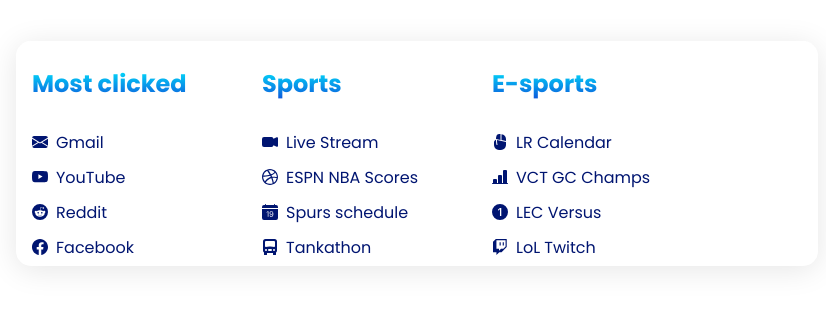
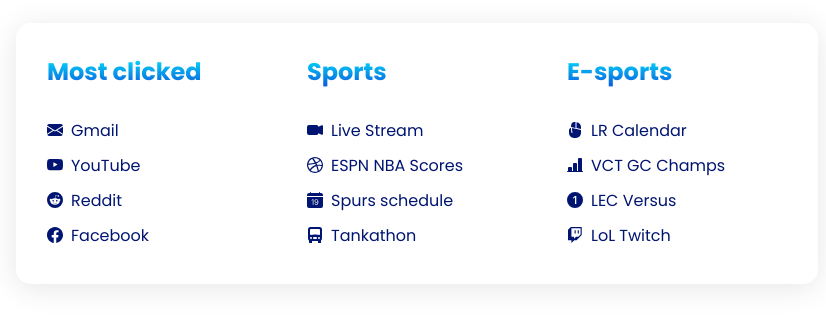
Before and after one commit to jirodearmas/jirodearmas.github.io, a plain HTML site: page start-page.html in a window 1280 px wide. Shown: the part 215-542 px from the top of the page, without its empty margins (223-1049 px from the left). Drawn offline with Linux system fonts and the light colour scheme; no server answers.

Commit message:
Update start-page.html

```diff
--- a/start-page.html
+++ b/start-page.html
@@ -10,6 +10,9 @@
         <link href="https://fonts.googleapis.com/css2?family=Poppins:wght@400;500;600;700&display=swap" rel="stylesheet">
 <style>
 body {
+    background-size: cover;
+    background-position: center;
+    background-repeat: no-repeat;
     color: #fff;
     display: flex;
     font-family: "Poppins", serif;
@@ -19,11 +22,11 @@
 }
 
 .content {
-    background: rgba(255, 255, 255, 0.15); /* Semi-transparent white background */
-    backdrop-filter: blur(2px) saturate(180%); /* Blur and saturate background content */
-    border: 1px solid rgba(255, 255, 255, 0.3); /* Subtle white border */
-    border-radius: 15px; /* Rounded corners */
-    box-shadow: 0 4px 30px rgba(0, 0, 0, 0.1); /* Soft shadow for depth */
+    background: rgba(255, 255, 255, 0.15);
+    backdrop-filter: blur(2px) saturate(180%);
+    border: 1px solid rgba(255, 255, 255, 0.3);
+    border-radius: 15px;
+    box-shadow: 0 4px 30px rgba(0, 0, 0, 0.1);
 }
 
 a,
@@ -57,6 +60,7 @@
     padding-right: 15px;
     display: flex;
     flex-direction: column;
+    padding: 30px;
 }
 
 .col a {
@@ -70,6 +74,7 @@
 }
 
 .col-title {
+    margin-top: 0;
     font-weight: 700;
     font-size: 24px;
     background: -webkit-linear-gradient(#00f1ff, #0e4fd9);
```
